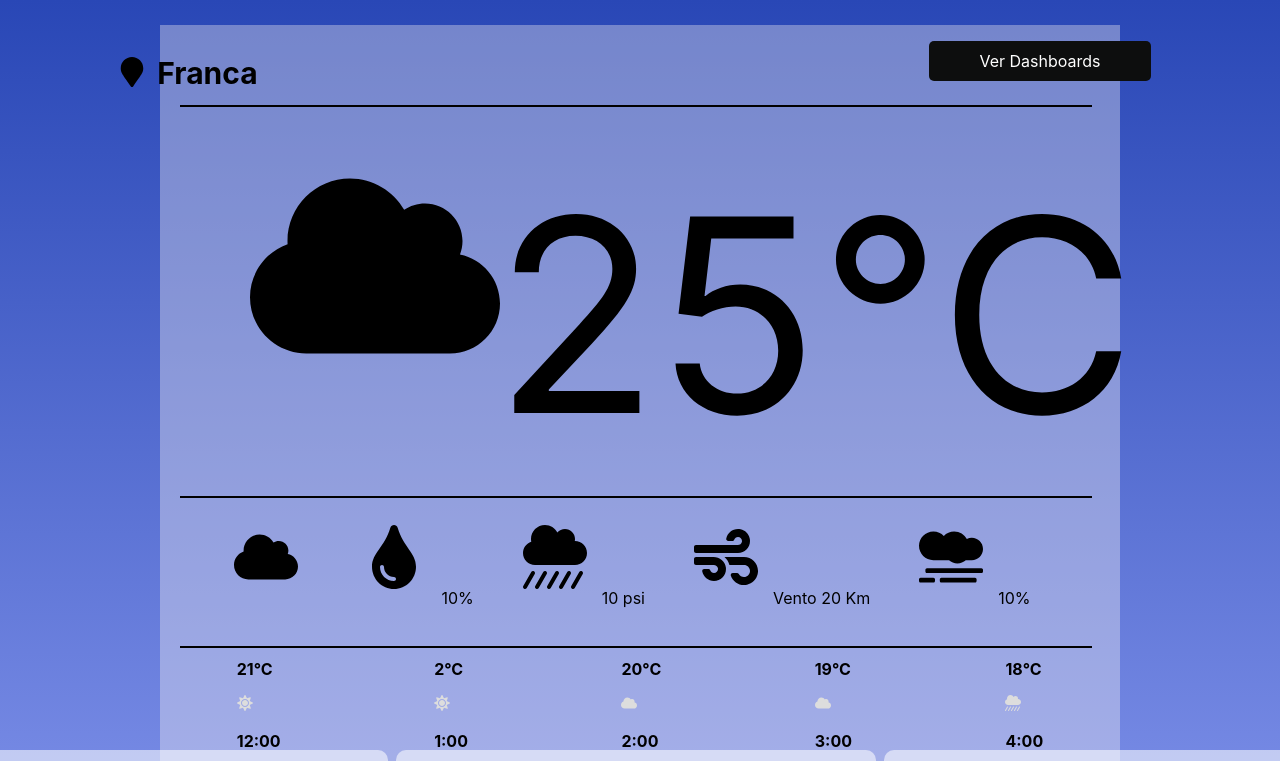
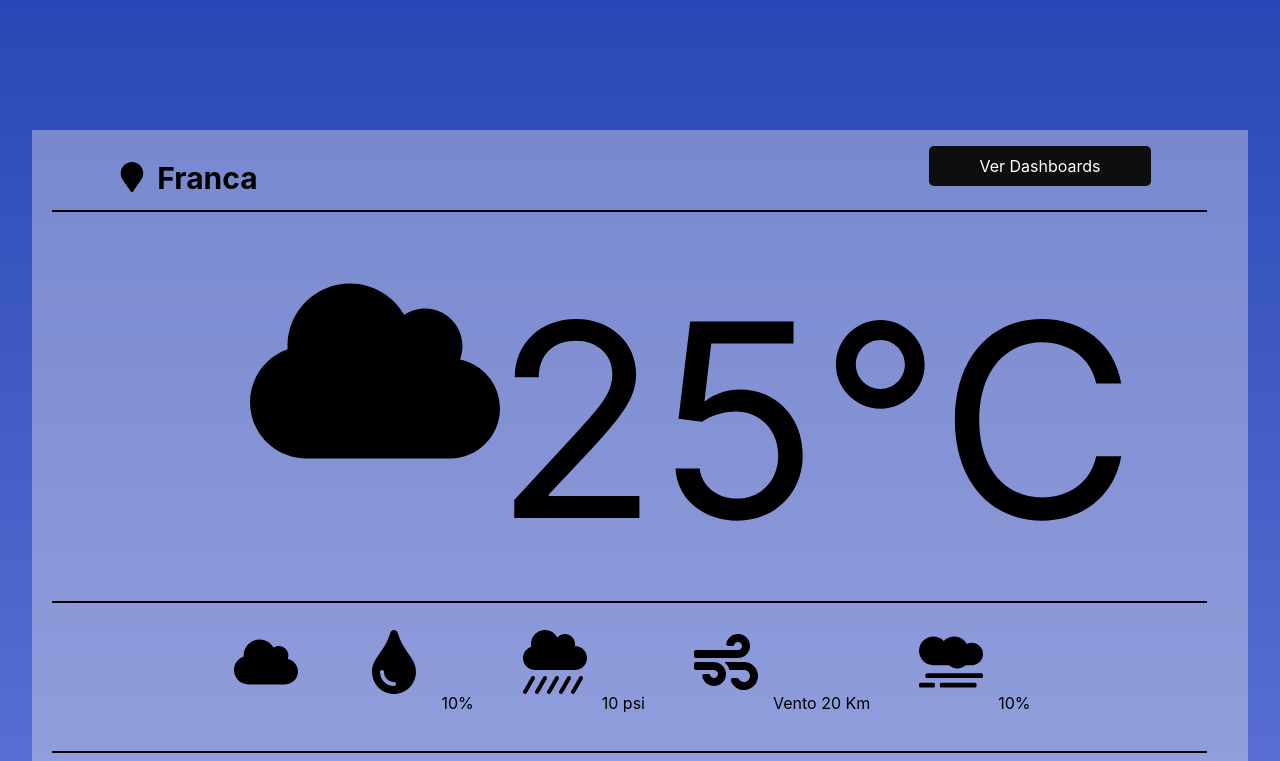
Before and after one commit to csantos2435/Aplicativo-Meteorol-gico---Trabalho-Interdisciplinar, a React (Create React App) app in the folder Web/FrontEnd/: page /Home/1/1 in a window 1280 px wide. Shown: the top 761 px of the page. Built offline with nearby package versions, Linux system fonts and the light colour scheme.

Commit message:
Update Home.css

```diff
--- a/Web/FrontEnd/src/Styles/Home.css
+++ b/Web/FrontEnd/src/Styles/Home.css
@@ -2,7 +2,7 @@
   display: flex;
   align-items: center;
   justify-content: center;
-  height: 140vh;
+  height: 230vh;
   background: linear-gradient(#2947b6, rgba(132, 150, 248, 0.834));
 }
 
@@ -30,12 +30,12 @@
 }
 
   .centered-square {
-    width: 75%;
+    width: 95%;
     height: 840px;
     background-color: rgba(245, 237, 237, 0.363);
     margin: auto;
     position: absolute;
-    top: 90px;
+    top: 300px;
     bottom: 0;
     right: 0;
     left: 0;
```
